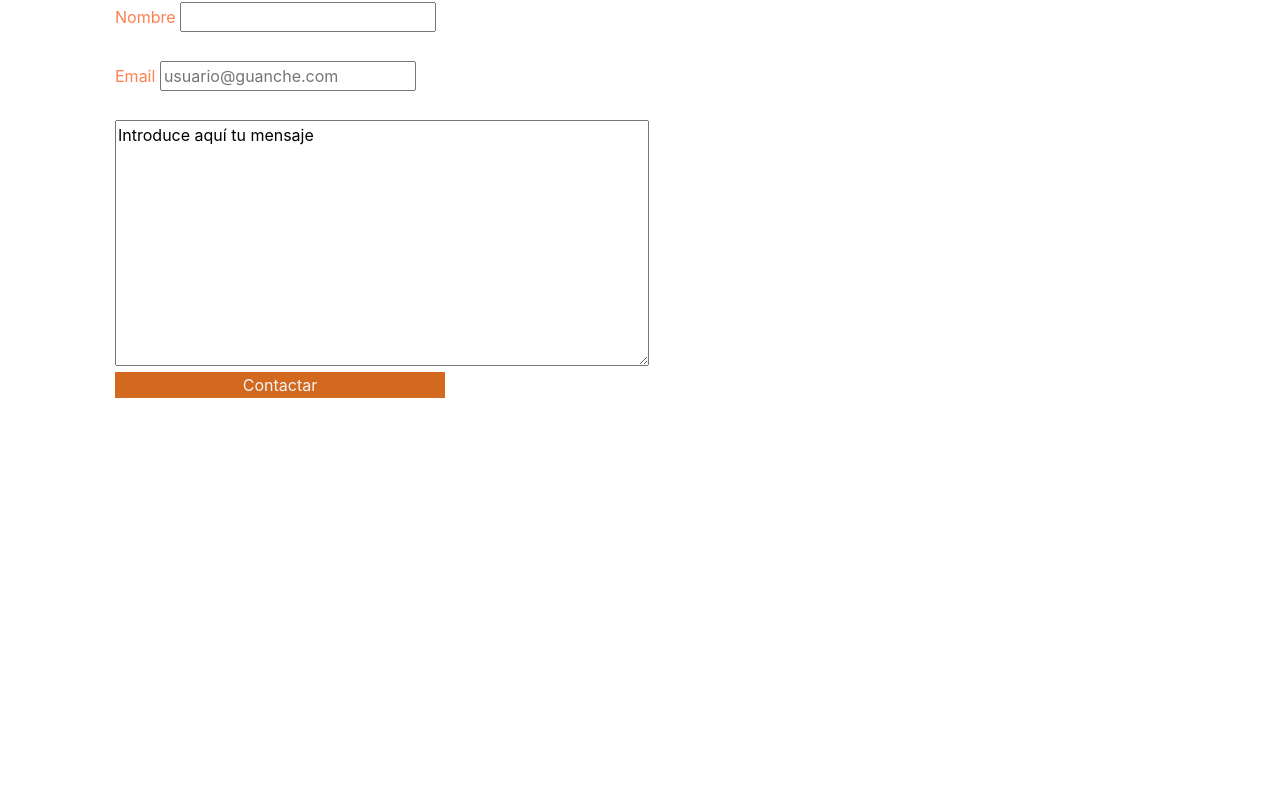
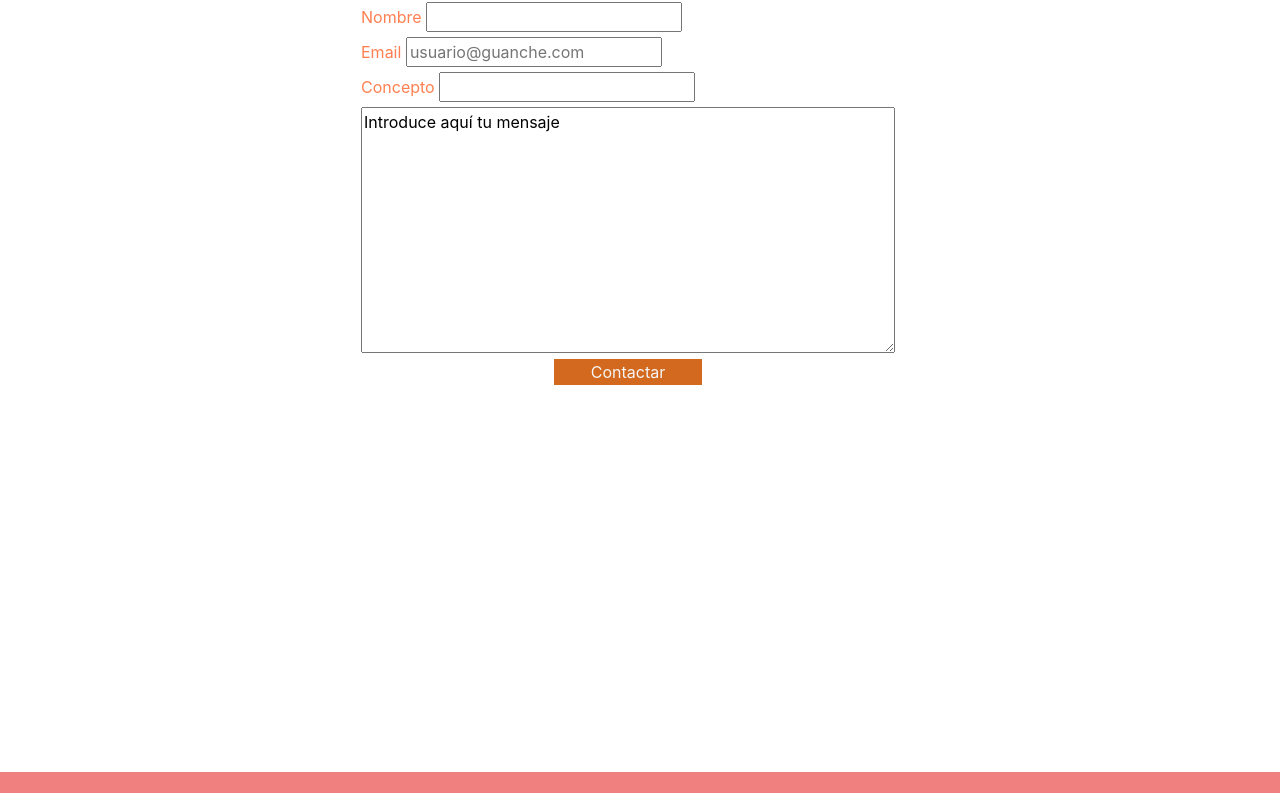
Before and after one commit to jonatangf/reto-2, a plain HTML site: page contact.html in a window 1280 px wide. Shown: the part 196-989 px from the top of the page. Drawn offline with nearby package versions, Linux system fonts and the light colour scheme.

Commit message:
Include meta tag in head section and fix row usage

```diff
--- a/contact.html
+++ b/contact.html
@@ -7,6 +7,7 @@
             integrity="sha384-ggOyR0iXCbMQv3Xipma34MD+dH/1fQ784/j6cY/iJTQUOhcWr7x9JvoRxT2MZw1T"
             crossorigin="anonymous">
         <link rel="stylesheet" href="css/styles.css">
+        <meta name="viewport" content="initial-scale=1, maximum-scale=1"/>
     </head>
 
     <body>
@@ -19,36 +20,62 @@
             </div>
         </header>
         <div class="container body">
+            <div class="row">
+                <div class="col"></div>
                 <section>
                     <h2>Contacta con nosotros</h2>
-            <form action="/contact" method="post">
+                    <form action="/contact" method="post" class="contact-form">
                         <div class="container">
-                    <div class="d-flex">
+                            <div class="row">
+                                <div class="col-12">
+                                    <div class="row">
                                         <div class="col-12">
                                             <label for="fname">Nombre</label>
-                            <input type="text" id="fname" name="fname" />
-                            <br>
-                            <br>
+                                            <input type="text" id="fname"
+                                                name="fname"
+                                                />
+                                        </div>
+
+                                    </div>
+                                    <div class="row">
+                                        <div class="col-12">
                                             <label for="email">Email</label>
                                             <input type="email" id="email" name="email"
                                                 placeholder="usuario@guanche.com" />
-                            <br>
-                            <br>
-                            <textarea name="message" rows="10" cols="50">Introduce aquí tu mensaje</textarea>
+                                        </div>
+                                    </div>
+                                    <div class="row">
+                                        <div class="col-12">
+                                            <label for="concept">Concepto</label>
+                                            <input type="text" id="concept" name="concept"
+                                                placeholder="" />
+                                        </div>
+                                    </div>
+                                    <div class="row">
+                                        <div class="col-12">
+                                            <textarea name="message" rows="10"
+                                                cols="50">Introduce aquí tu mensaje</textarea>
+                                        </div>
+                                    </div>
                                 </div>
                             </div>
                             <div class="d-flex">
+                                <div class="col"></div>
                                 <div class="col-12 col-sm-4">
                                     <button type="button">Contactar</button>
                                 </div>
+                                <div class="col"></div>
                             </div>
                         </div>
                     </form>
                 </section>
+                <div class="col"></div>
+            </div>
         </div>
         <footer>
             <div class="container">
-                <div class="d-flex">
+                <div class="container-fluid">
+                    <div class="row">
                         <div class="col-12 col-sm-4">
                             <h3>Secciones</h3>
                             <ul>
@@ -77,6 +104,7 @@
                         </div>
                     </div>
                 </div>
+            </div>
         </footer>
     </body>
 
--- a/css/styles.css
+++ b/css/styles.css
@@ -54,3 +54,7 @@ button {
     margin: 0px 0px 0px 0px;
     padding: 0px 0px 0px 0px;
 }
+
+.contact-form {
+    margin-right: 24px;
+}
```
Also changed, not shown: index.html (+40 -20 lines), menu.html (+11 -4 lines). Lines whose indentation alone changed are shown as unchanged.
